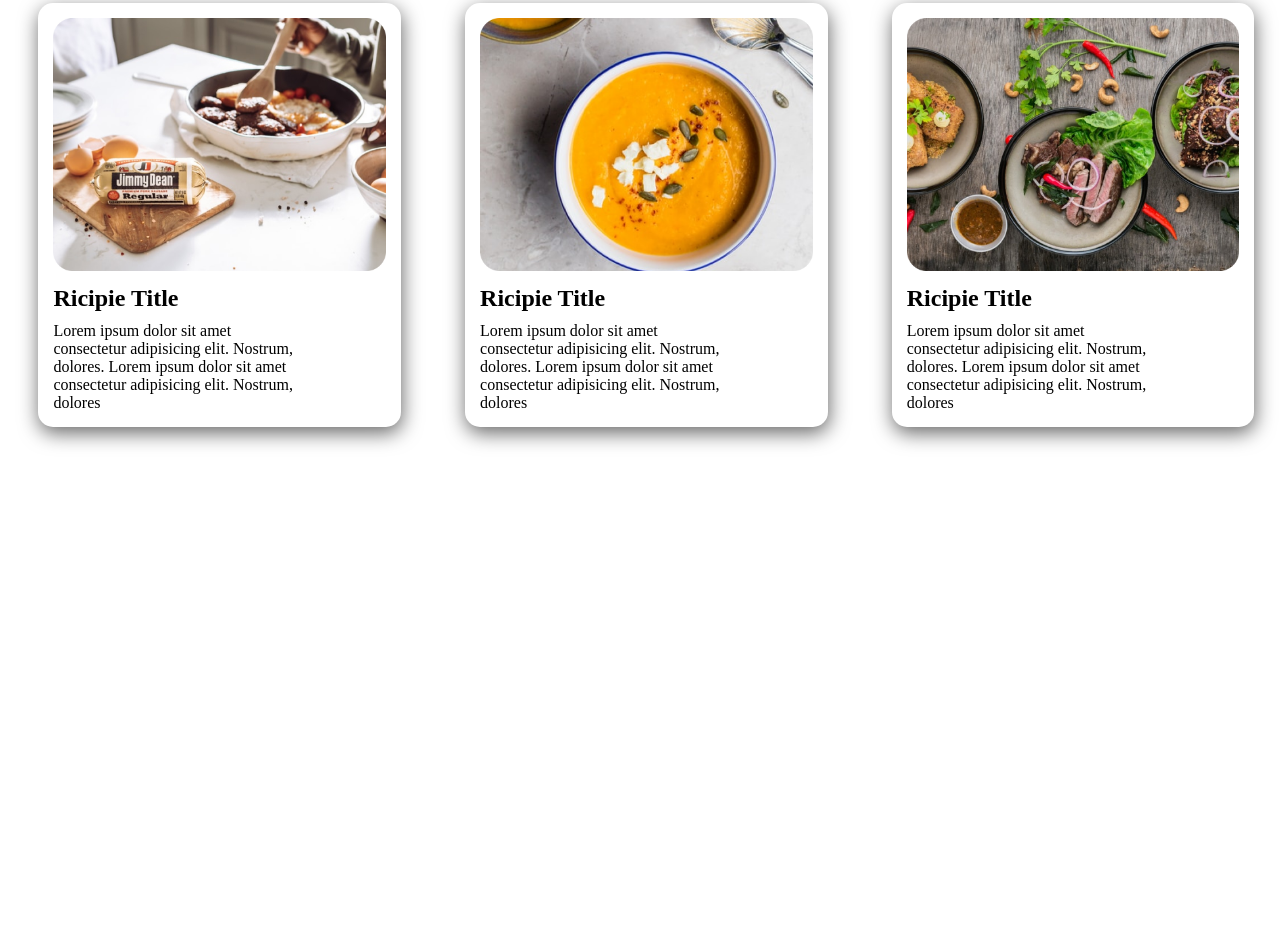
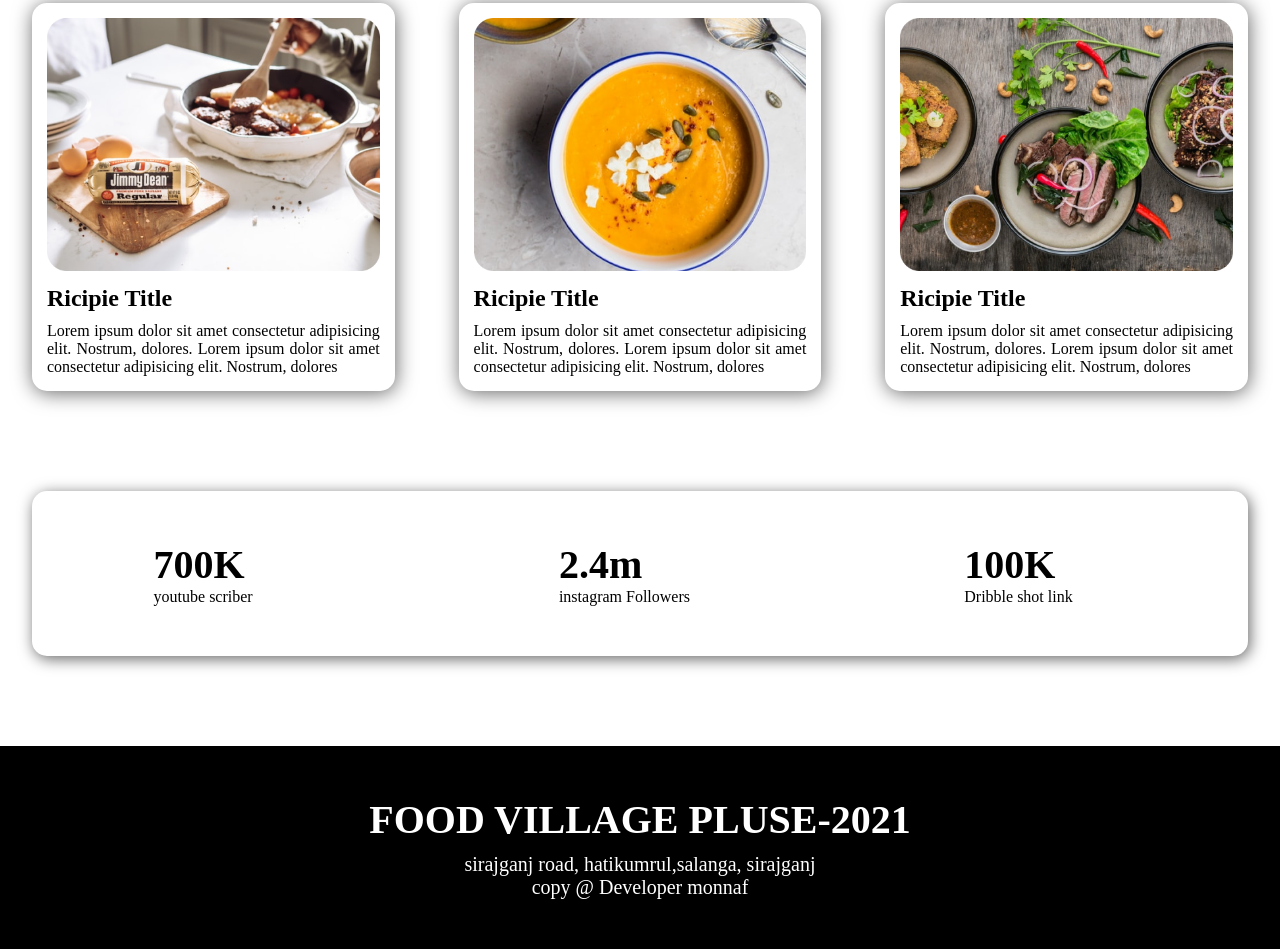
Before and after one commit to vaivaistudio/First-assignment, a plain HTML site: page index.html in a window 1280 px wide. Shown: the part 1268-2217 px from the top of the page. Before the commit the page ends 1745 px from the top, so only its background shows below. Drawn offline with Linux system fonts and the light colour scheme.

Commit message:
footer complite

```diff
--- a/index.html
+++ b/index.html
@@ -65,7 +65,33 @@
         </div>
     </section>
 
-    <!--  -->
+    <!-- Craunt Section -->
+
+    <section class="craunt">
+        <div class="total-craunt">
+            <div class="crount-item">
+                <h1><b>700K</b></h1>
+                <p>youtube scriber</p>
+            </div>
+            <div class="crount-item">
+                <h1><b>2.4m</b></h1>
+                <p>instagram Followers</p>
+            </div>
+            <div class="crount-item">
+                <h1><b>100K</b></h1>
+                <p>Dribble shot link</p>
+            </div>
+        </div>
+    </section>
+
+<!-- Footer Section -->
+<section class="footer-section">
+    <div class="footer-text">
+        <h1>FOOD VILLAGE PLUSE-2021</h1>
+        <P>sirajganj road, hatikumrul,salanga, sirajganj</P>
+        <p>copy @ Developer monnaf</p>
+    </div>
+</section>
 
 </body>
 </html>
--- a/style.css
+++ b/style.css
@@ -97,18 +97,63 @@ body h1 h2 h3{
     margin-left: 5%;
    margin: 50px 0;
 }
-.produck-item{
-    width: 28%;
-    box-shadow: 1px 6px 20px rgb(0, 0, 0, .6);
-    margin-left: 3% ;
+.produck-item {
+    width: 26%;
+    box-shadow: 1px 2px 20px rgb(0 0 0 / 60%);
     margin-right: 2%;
     padding: 15px;
     border-radius: 15px;
-
+    margin: auto;
 }
 .produck-item h1{
     padding: 10px 0;
 }
 .produck-item p{
-width: 250px;
+width: 100%;
+text-align: justify;
 }
+
+/* Craunt sectiopn css */
+
+.craunt{}
+.total-craunt{
+    display: flex;
+    margin: auto;
+    padding: 50px 0;
+    border-radius: 15px;
+    width: 95%;
+    margin-top:100px;
+
+    box-shadow: 2px 3px 15px rgb(0, 0, 0,.6);
+
+}
+.crount-item{
+margin-left: 10%;
+width: 30%;
+text-align: left;
+
+}
+.crount-item h1{
+    font-size: 40px;
+
+}
+.crount-item p{}
+
+/* Footer Section css */
+
+.footer-section{
+    background-color: rgb(0, 0, 0, 6);
+}
+.footer-text{
+    text-align: center;
+    margin-top: 90px;
+    padding: 50px 0;
+    color: #ffff;
+}
+.footer-text h1{
+    font-size: 40px;
+    margin-bottom: 10px;
+}
+.footer-text p{
+    font-size: 20px;
+}
```
